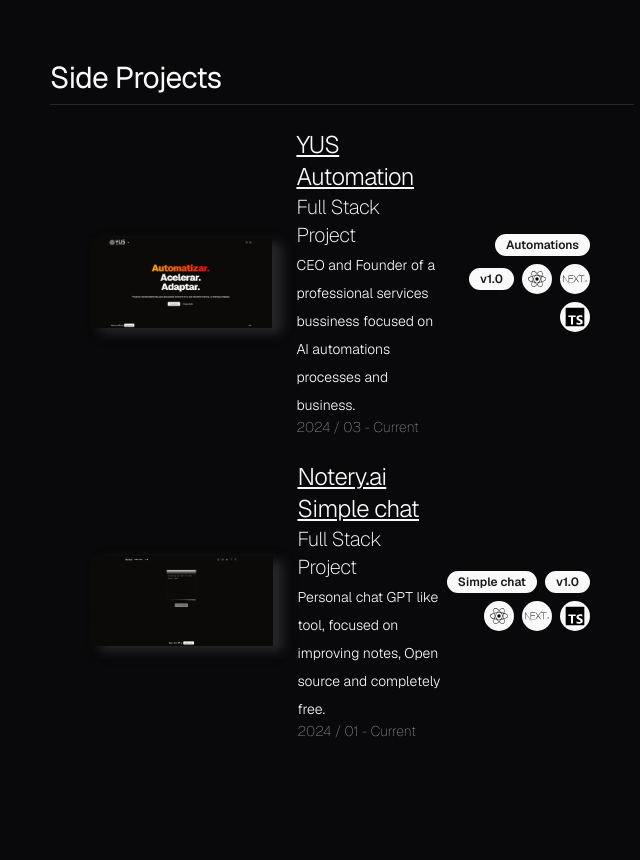
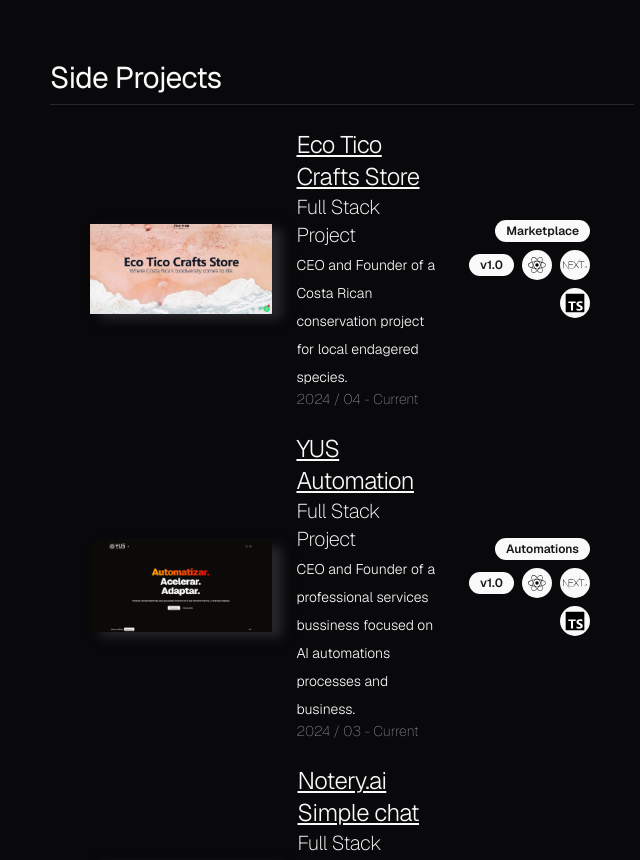
Before and after one commit to Yen-US/yenus_portfolio, a Next.js app: page / in a window 1280 px wide. Shown: the part 2400-3260 px from the top of the page, without its empty margins (298-938 px from the left). Built offline with nearby package versions, Linux system fonts and the light colour scheme.

Commit message:
Add ecoticocrafts project

```diff
--- a/src/components/projects-content.tsx
+++ b/src/components/projects-content.tsx
@@ -13,6 +13,50 @@ export default function Projects() {
   return (
     <section className="text-xl flex flex-col lg:w-1/2 space-y-6 mb-2">
       <H2Typo>Side Projects</H2Typo>
+      <section className="px-2 lg:px-10 flex justify-between items-center">
+        <button className="mr-6 hover:animate-zoom-in shadow-image-shadow hidden md:block">
+          <Link href="https://ecoticocrafts.com/" target="blank">
+            <img src="/ecoticolanding.webp" className="w-80 hidden dark:block" />
+            <img src="/ecoticolanding.webp" className="w-80 dark:hidden" />
+          </Link>
+        </button>
+        <article className="w-1/2">
+          <LinkTypo href="https://ecoticocrafts.com/">
+            Eco Tico Crafts Store
+          </LinkTypo>
+          <H4Typo>Full Stack Project</H4Typo>
+          <STypo>
+            CEO and Founder of a Costa Rican conservation project for local endagered species.
+          </STypo>
+          <MutedTypo>2024 / 04 - Current</MutedTypo>
+        </article>
+        <aside className="flex items-center flex-wrap justify-end">
+        <Badge className="hover:animate-pulse m-1" title="Simple chat">
+            Marketplace
+          </Badge>
+          <Badge className="hover:animate-pulse m-1" title="Simple chat">
+            v1.0
+          </Badge>
+          <Badge
+            className="p-0.5 group/icons hover:bg-transparent hover:animate-pulse m-1"
+            title="React"
+          >
+            <ReactSVG />
+          </Badge>
+          <Badge
+            className="p-0.5 group/icons hover:bg-transparent hover:animate-pulse m-1"
+            title="Nextjs"
+          >
+            <NextSVG />
+          </Badge>
+          <Badge
+            className="p-0.5 group/icons hover:bg-transparent hover:animate-pulse m-1"
+            title="TypeScript"
+          >
+            <TSSVG />
+          </Badge>
+        </aside>
+      </section>
       <section className="px-2 lg:px-10 flex justify-between items-center">
         <button className="mr-6 hover:animate-zoom-in shadow-image-shadow hidden md:block">
           <Link href="https://yus-automation.vercel.app/" target="blank">
```
Also changed, not shown: public/ecoticolanding.webp (added).
